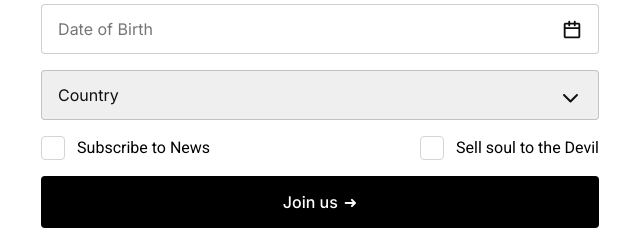
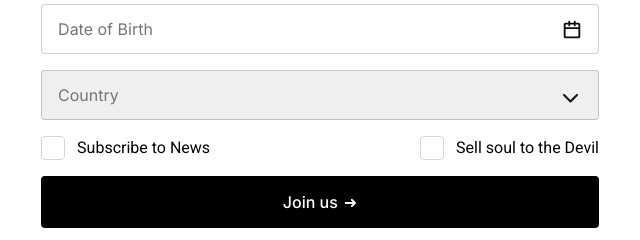
Before and after one commit to Arturs-E/6MD-Forma-HTML-CSS, a plain HTML site: page index.html in a window 1280 px wide. Shown: the part 603-843 px from the top of the page, 571-1211 px from the left. Drawn offline with Linux system fonts and the light colour scheme.

Commit message:
Fixed wrong class in css for select input

```diff
--- a/style.css
+++ b/style.css
@@ -126,13 +126,13 @@ color as the other placeholders */
   background-position: right 16px top 15px, 0 0;
 }
 
-.select__option,
-.select__option option {
+.input__select,
+.input__select option {
   color: #111113;
 }
 
-.select__option:invalid,
-.select__option option[value=""] {
+.input__select:invalid,
+.input__select option[value=""] {
   color: #757575;
 }
 
```
